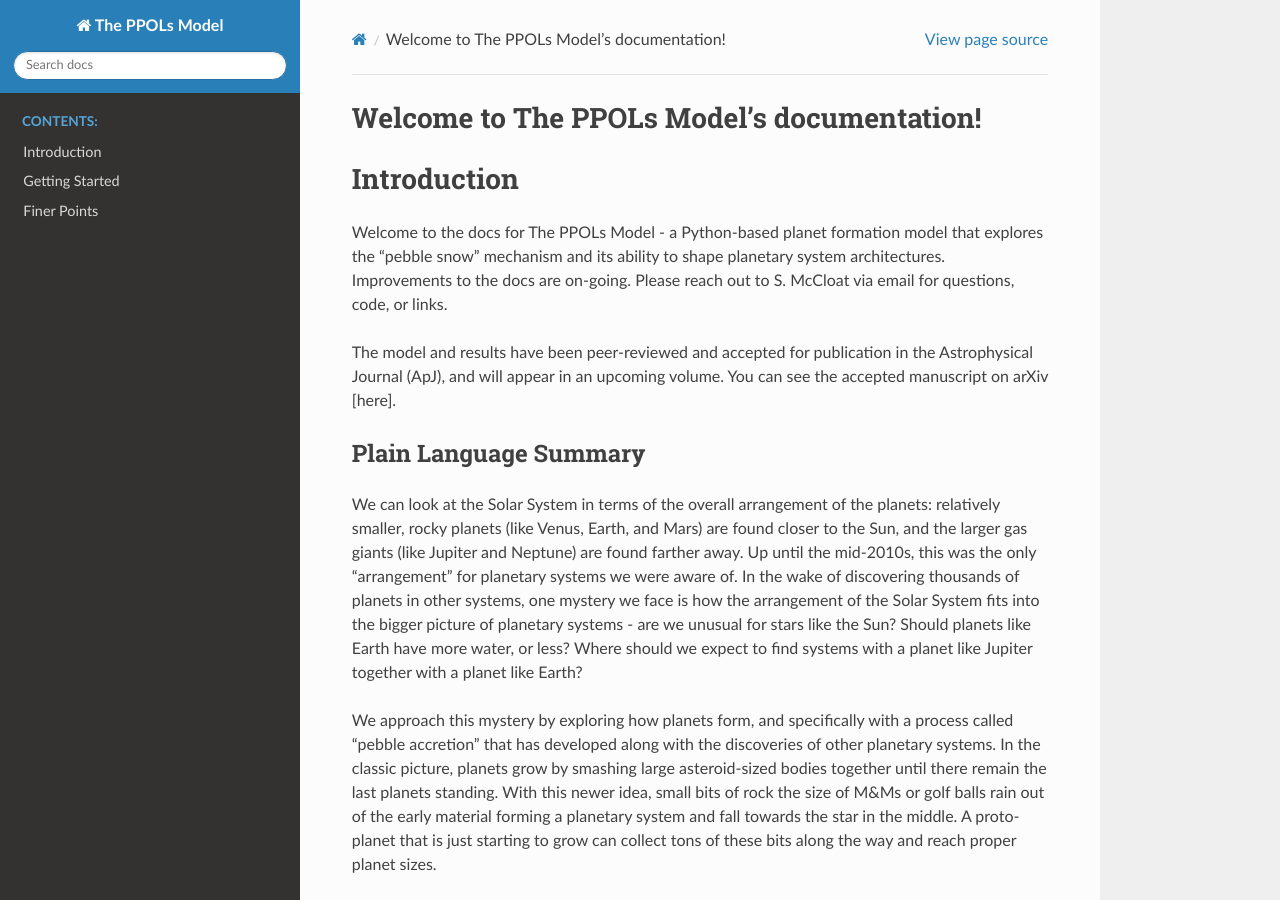
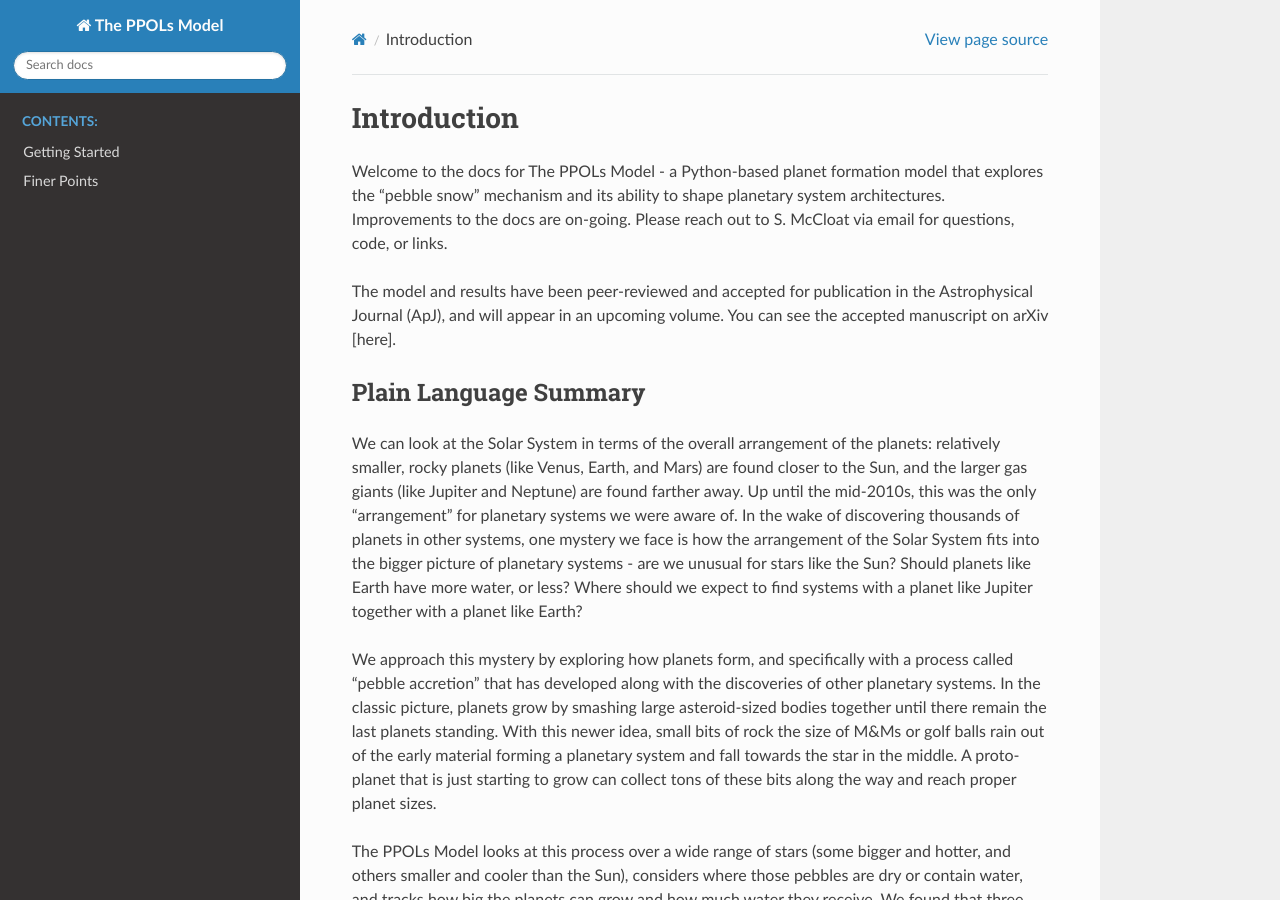
Before and after one commit to spmccloat/thePPOLSmodel, a Sphinx documentation site: the page built from docs/source/index.rst, in a window 1280 px wide and 900 px high. Built offline with Sphinx 7.4.7 and the Read the Docs theme 3.1.0, drawn with Linux system fonts in a browser that asks for light colours; pages that are not in the unit, such as notebooks, are missing from menus; some of the changed text lies outside the part shown.

Commit message:
fine tuning "intro"
more fine tuning of the welcome/intro page, the sidebar index.

```diff
--- a/docs/source/index.rst
+++ b/docs/source/index.rst
@@ -1,4 +1,4 @@
-Welcome to The PPOLs Model's documentation!
+Introduction
 ===========================================
 
 .. include:: intro.rst
--- a/docs/source/intro.rst
+++ b/docs/source/intro.rst
@@ -1,5 +1,3 @@
-Introduction
-============
 
 Welcome to the docs for The PPOLs Model - a Python-based planet formation model that explores the "pebble snow" mechanism and its ability to shape planetary system architectures. Improvements to the docs are on-going. Please reach out to S. McCloat via email for questions, code, or links.
 
```
Also changed, not shown: other parts of docs/source/index.rst (+0 -1 lines).
